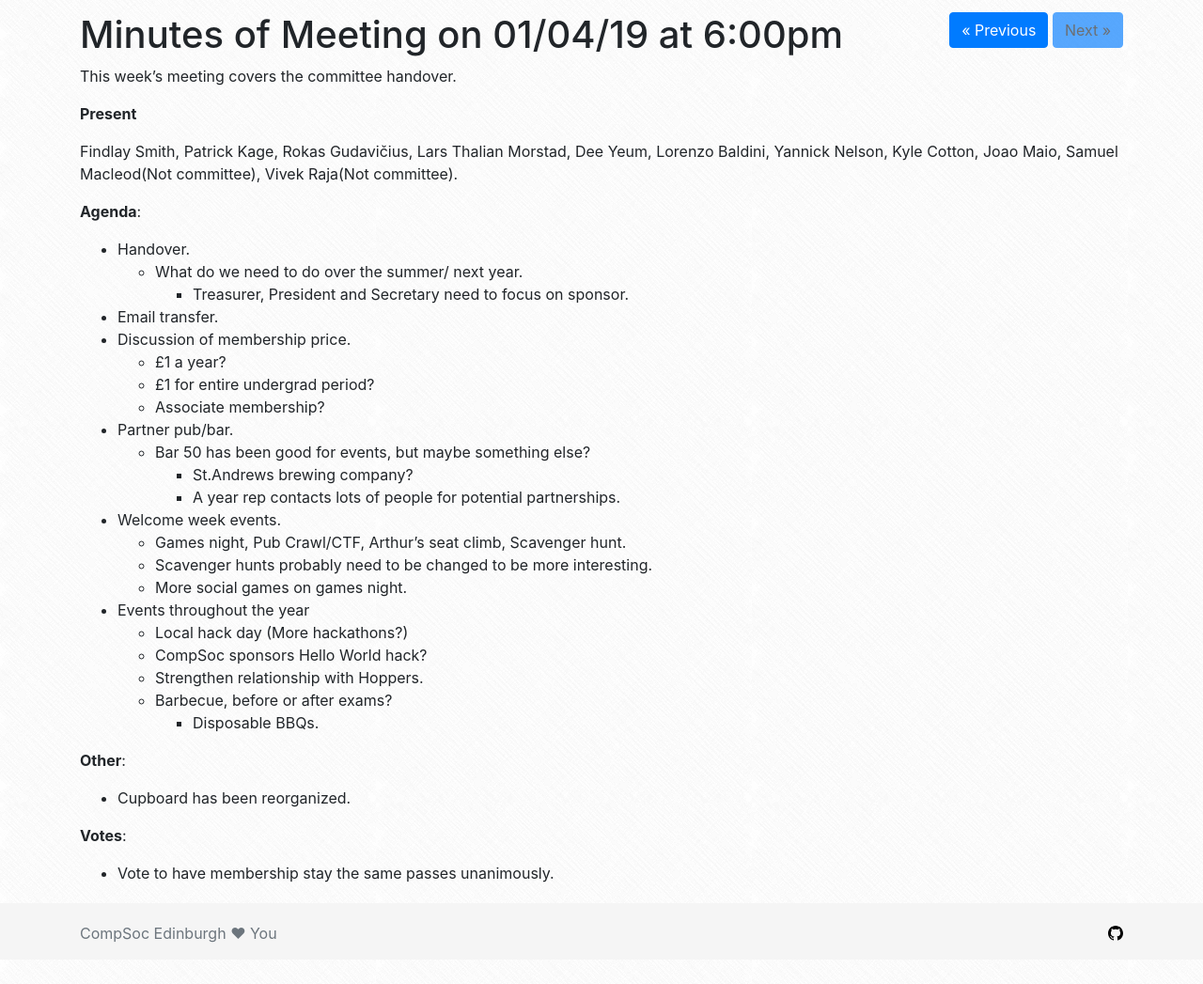
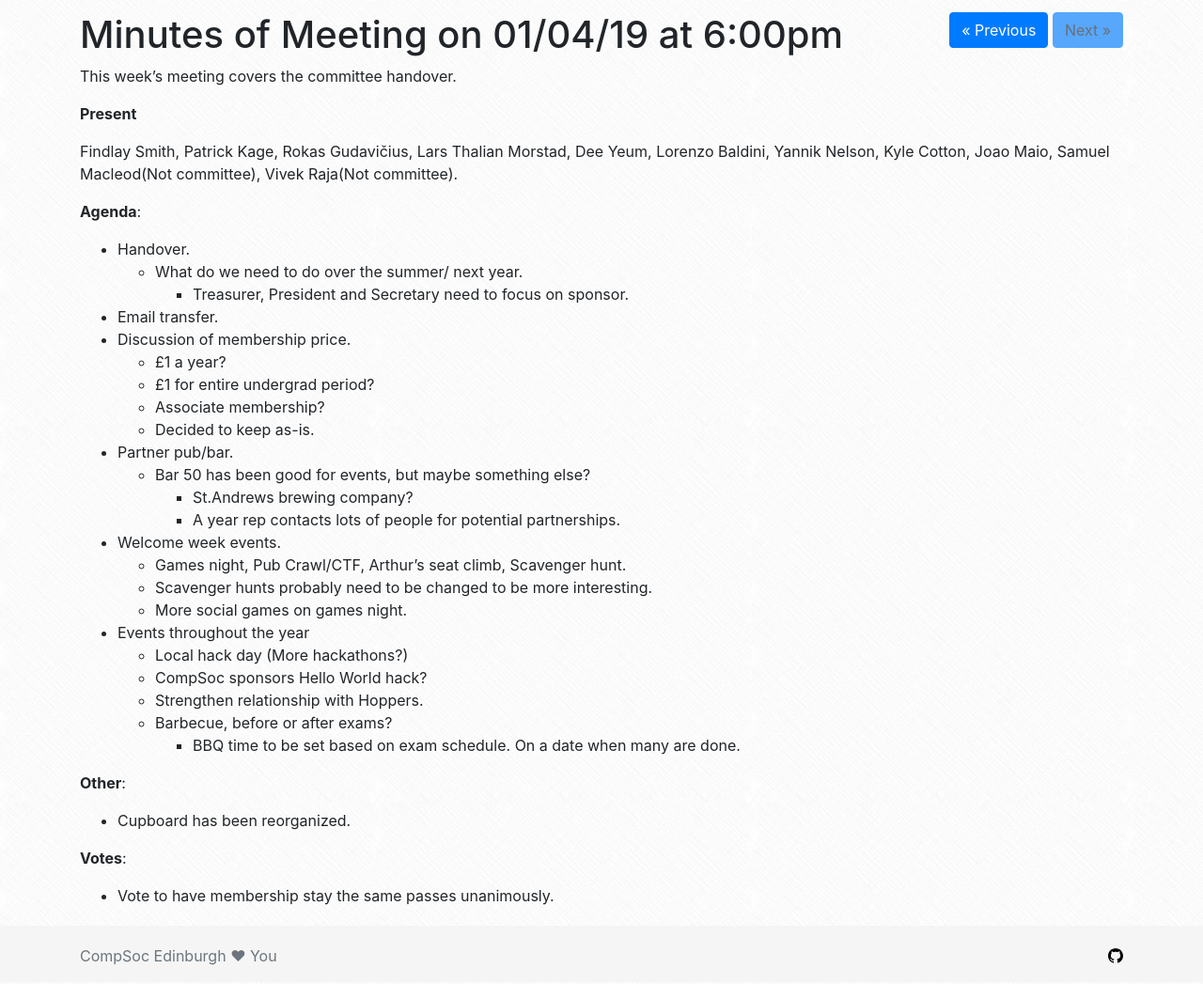
Before and after one commit to compsoc-edinburgh/website, a Jekyll site: the page built from _minutes/2019-04-01.md, in a window 1280 px wide. Shown: the part 346-1393 px from the top of the page at 94% size. Built offline with Jekyll 4.4.1, drawn with Linux system fonts in a browser that asks for light colours; nearby versions of some CDN libraries; before the commit the page ends 1369 px from its top, so only the background shows below that.

Commit message:
Update 2019-04-01.md

```diff
--- a/_minutes/2019-04-01.md
+++ b/_minutes/2019-04-01.md
@@ -5,7 +5,7 @@ This week's meeting covers the committee handover.
 
 **Present**
 
-Findlay Smith, Patrick Kage, Rokas Gudavičius, Lars Thalian Morstad, Dee Yeum, Lorenzo Baldini, Yannick Nelson, Kyle Cotton, Joao Maio, Samuel Macleod(Not committee), Vivek Raja(Not committee).
+Findlay Smith, Patrick Kage, Rokas Gudavičius, Lars Thalian Morstad, Dee Yeum, Lorenzo Baldini, Yannik Nelson, Kyle Cotton, Joao Maio, Samuel Macleod(Not committee), Vivek Raja(Not committee).
 
 **Agenda**:
 
@@ -17,6 +17,7 @@ Findlay Smith, Patrick Kage, Rokas Gudavičius, Lars Thalian Morstad, Dee Yeum,
   * £1 a year?
   * £1 for entire undergrad period?
   * Associate membership?
+  * Decided to keep as-is.
 * Partner pub/bar.
   * Bar 50 has been good for events, but maybe something else?
 	* St.Andrews brewing company?
@@ -30,7 +31,7 @@ Findlay Smith, Patrick Kage, Rokas Gudavičius, Lars Thalian Morstad, Dee Yeum,
 	* CompSoc sponsors Hello World hack?
 	* Strengthen relationship with Hoppers.
 	* Barbecue, before or after exams?
-	  * Disposable BBQs.
+	  * BBQ time to be set based on exam schedule. On a date when many are done.
 
 **Other**:
 
```
